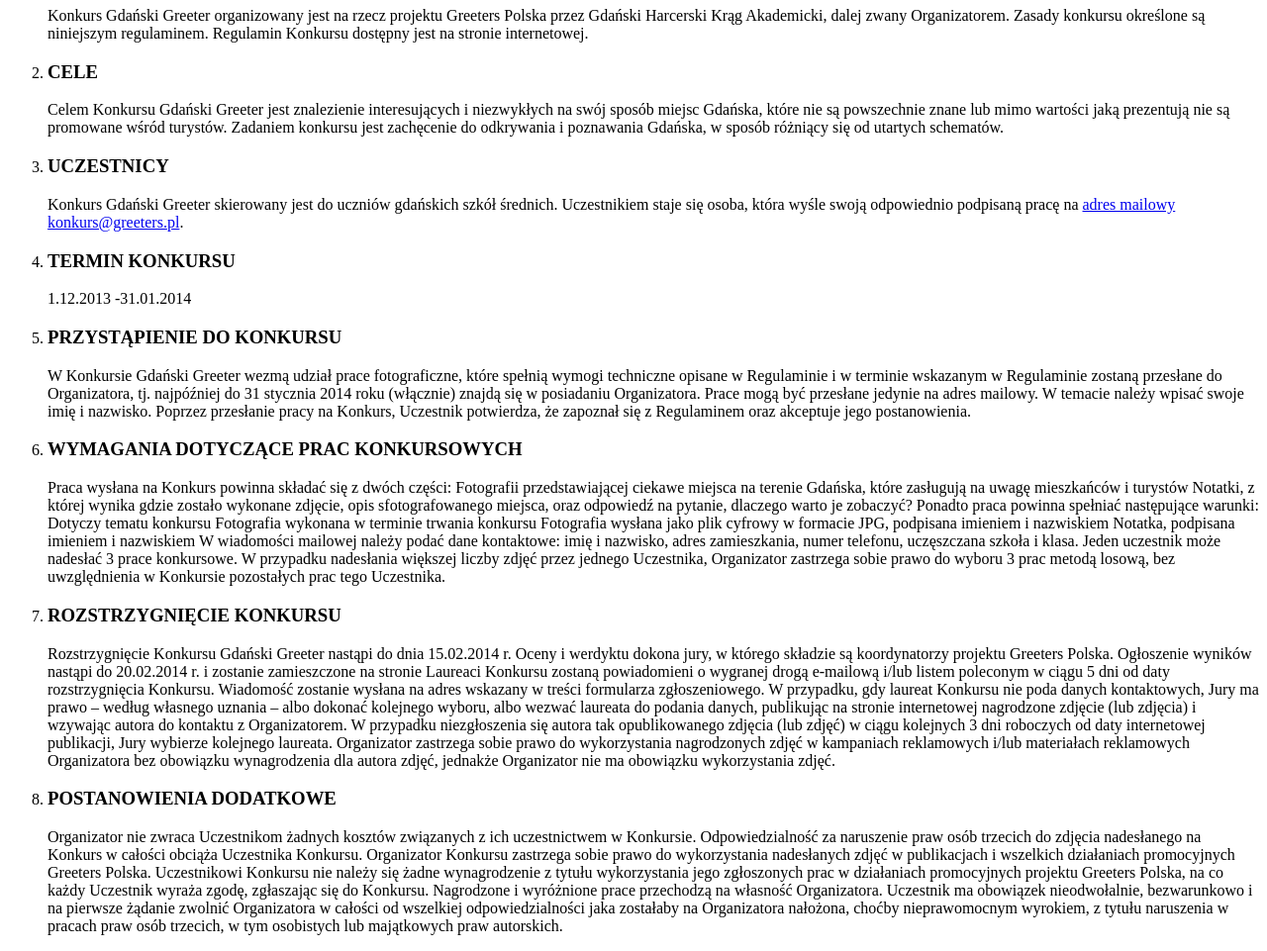
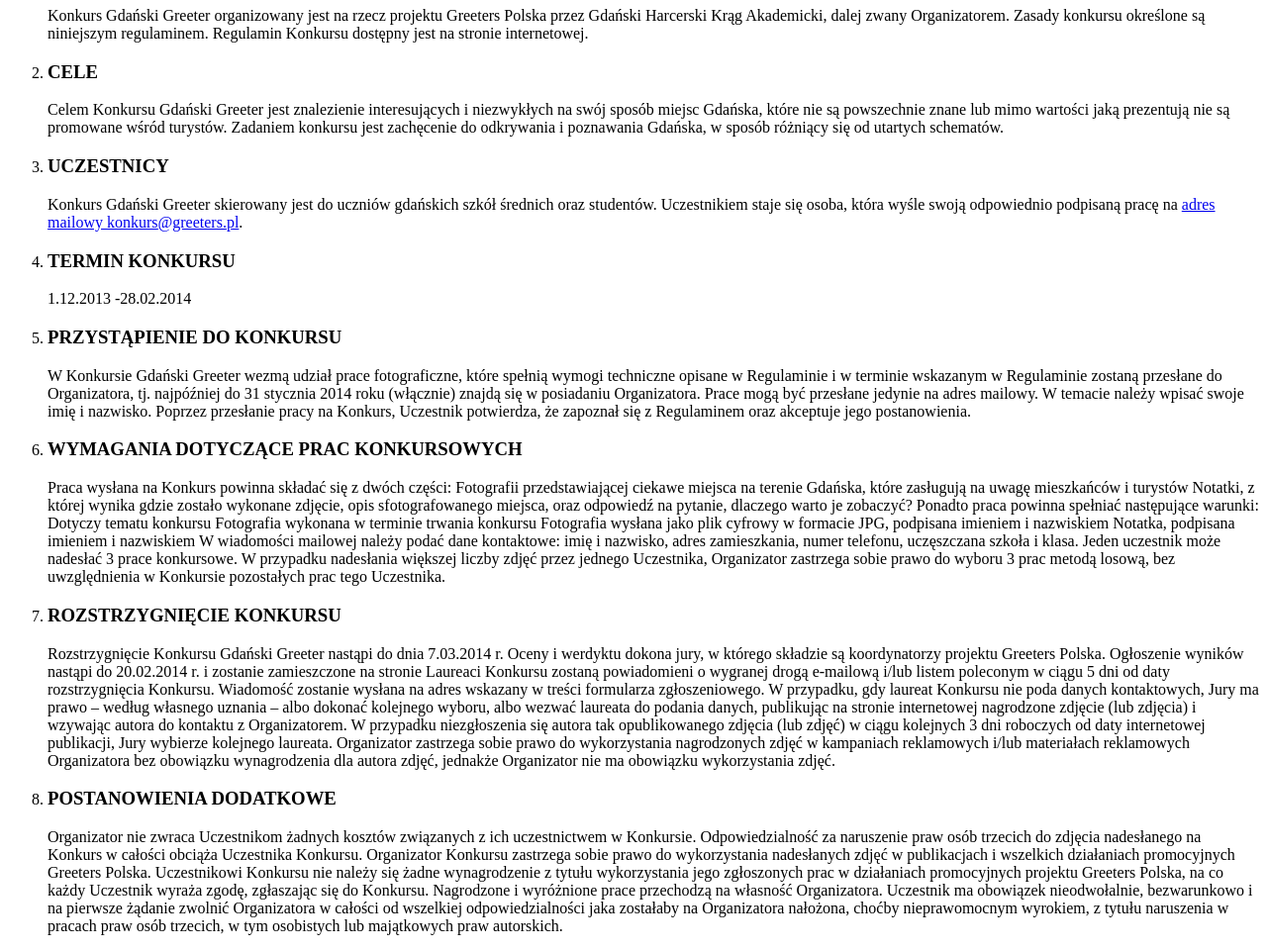
Before and after one commit to GreetersPL/konkurs, a Node project: template app/views/templates/regulamin.hbs in a window 1280 px wide. Shown: the part 368-1329 px from the top of the page at 99% size. Run offline with Node 20 templates, Linux system fonts and the light colour scheme; the template is opened without the code that fills it, so the values that code supplies are empty.

Commit message:
poprawki do regulaminu

```diff
--- a/app/views/templates/regulamin.hbs
+++ b/app/views/templates/regulamin.hbs
@@ -19,12 +19,12 @@
 <li>
 <h3>UCZESTNICY
 </h3>
-Konkurs Gdański Greeter skierowany jest do uczniów gdańskich szkół średnich. Uczestnikiem staje się osoba, która wyśle swoją odpowiednio podpisaną pracę na <a href="mailto:konkurs@greeters.pl"> adres mailowy konkurs@greeters.pl</a>.
+Konkurs Gdański Greeter skierowany jest do uczniów gdańskich szkół średnich oraz studentów. Uczestnikiem staje się osoba, która wyśle swoją odpowiednio podpisaną pracę na <a href="mailto:konkurs@greeters.pl"> adres mailowy konkurs@greeters.pl</a>.
 </li>
 <li>
 <h3>TERMIN KONKURSU
 </h3>
-1.12.2013 -31.01.2014
+1.12.2013 -28.02.2014
 </li>
 <li>
 <h3>PRZYSTĄPIENIE DO KONKURSU
@@ -39,7 +39,7 @@
 <li>
 <h3>ROZSTRZYGNIĘCIE KONKURSU
 </h3>
-Rozstrzygnięcie Konkursu Gdański Greeter nastąpi do dnia 15.02.2014 r. Oceny i werdyktu dokona jury, w którego składzie są koordynatorzy projektu Greeters Polska. Ogłoszenie wyników nastąpi do 20.02.2014 r. i zostanie zamieszczone na stronie Laureaci Konkursu zostaną powiadomieni o wygranej drogą e-mailową i/lub listem poleconym w ciągu 5 dni od daty rozstrzygnięcia Konkursu. Wiadomość zostanie wysłana na adres wskazany w treści formularza zgłoszeniowego. W przypadku, gdy laureat Konkursu nie poda danych kontaktowych, Jury ma prawo – według własnego uznania – albo dokonać kolejnego wyboru, albo wezwać laureata do podania danych, publikując na stronie internetowej nagrodzone zdjęcie (lub zdjęcia) i wzywając autora do kontaktu z Organizatorem. W przypadku niezgłoszenia się autora tak opublikowanego zdjęcia (lub zdjęć) w ciągu kolejnych 3 dni roboczych od daty internetowej publikacji, Jury wybierze kolejnego laureata. Organizator zastrzega sobie prawo do wykorzystania nagrodzonych zdjęć w kampaniach reklamowych i/lub materiałach reklamowych Organizatora bez obowiązku wynagrodzenia dla autora zdjęć, jednakże Organizator nie ma obowiązku wykorzystania zdjęć.
+Rozstrzygnięcie Konkursu Gdański Greeter nastąpi do dnia 7.03.2014 r. Oceny i werdyktu dokona jury, w którego składzie są koordynatorzy projektu Greeters Polska. Ogłoszenie wyników nastąpi do 20.02.2014 r. i zostanie zamieszczone na stronie Laureaci Konkursu zostaną powiadomieni o wygranej drogą e-mailową i/lub listem poleconym w ciągu 5 dni od daty rozstrzygnięcia Konkursu. Wiadomość zostanie wysłana na adres wskazany w treści formularza zgłoszeniowego. W przypadku, gdy laureat Konkursu nie poda danych kontaktowych, Jury ma prawo – według własnego uznania – albo dokonać kolejnego wyboru, albo wezwać laureata do podania danych, publikując na stronie internetowej nagrodzone zdjęcie (lub zdjęcia) i wzywając autora do kontaktu z Organizatorem. W przypadku niezgłoszenia się autora tak opublikowanego zdjęcia (lub zdjęć) w ciągu kolejnych 3 dni roboczych od daty internetowej publikacji, Jury wybierze kolejnego laureata. Organizator zastrzega sobie prawo do wykorzystania nagrodzonych zdjęć w kampaniach reklamowych i/lub materiałach reklamowych Organizatora bez obowiązku wynagrodzenia dla autora zdjęć, jednakże Organizator nie ma obowiązku wykorzystania zdjęć.
 </li>
 <li>
 <h3>POSTANOWIENIA DODATKOWE
```
